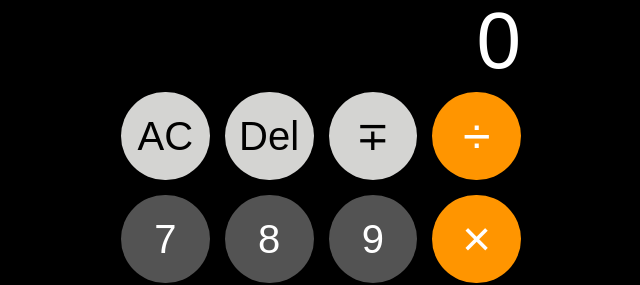
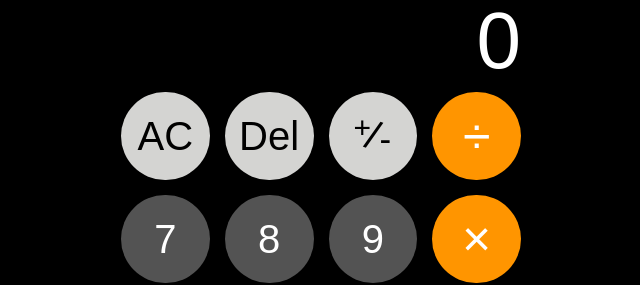
Before and after one commit to cjfaquino/calculator, a plain HTML site: page index.html in a window 1280 px wide. Shown: the top 285 px of the page, 319-959 px from the left. Drawn offline with Linux system fonts and the light colour scheme.

Commit message:
change plus/minus styling

```diff
--- a/index.html
+++ b/index.html
@@ -13,7 +13,11 @@
     <div class="buttons">
       <button class="btnClr" value="clear">AC</button>
       <button class="btnPer" value="delete">Del</button>
-      <button class="btnNeg" value="negative">&#8723;</button>
+      <button class="btnNeg" value="negative">
+        <span class="plus">+</span>
+        <span class="slash">/</span>
+        <span class="minus">-</span>
+      </button>
       <button class="operators btnDiv" value="divide">÷</button>
       <button class="operators btnMul" value="multiply">&#215;</button>
       <button class="operators btnSub" value="subtract">-</button>
--- a/styles.css
+++ b/styles.css
@@ -60,6 +60,25 @@ button {
 .buttons>*:active {
   filter: brightness(1.5);
   transform: translate3d(3px, 3px, 0);
+}
+
+.plus {
+  font-size: 30px;
+  position: relative;
+  bottom: 12px;
+  left: 12px;
+}
+
+.slash {
+    display: inline-block;
+    transform: rotate(20deg) translateX(-3px);
+}
+
+.minus {
+  font-size: 35px;
+  position: relative;
+  top: 1px;
+  right: 13px;
 }
 
 .operators,
```
